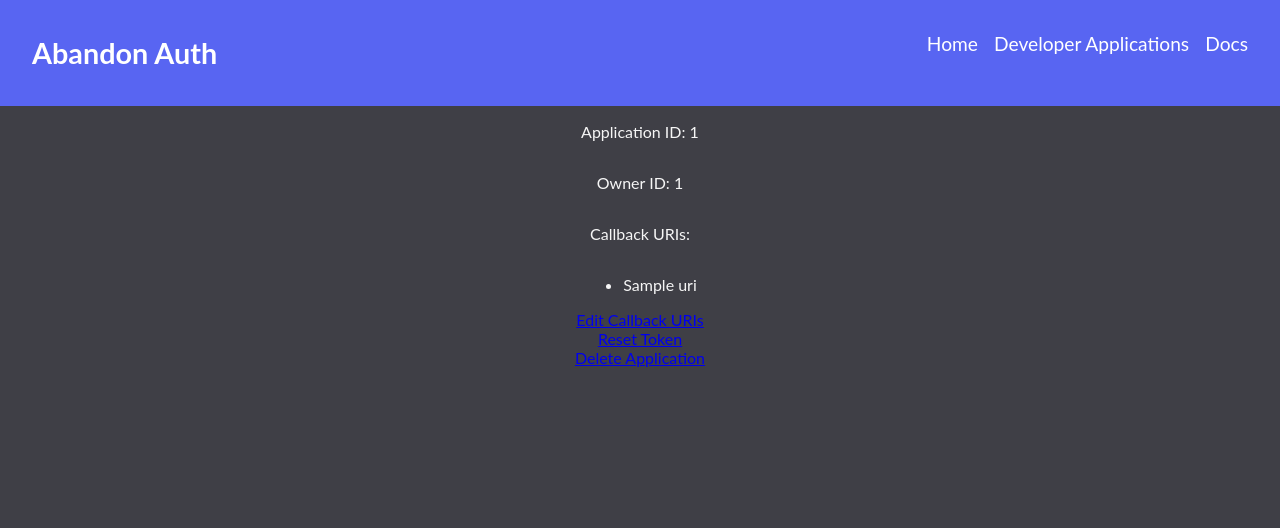
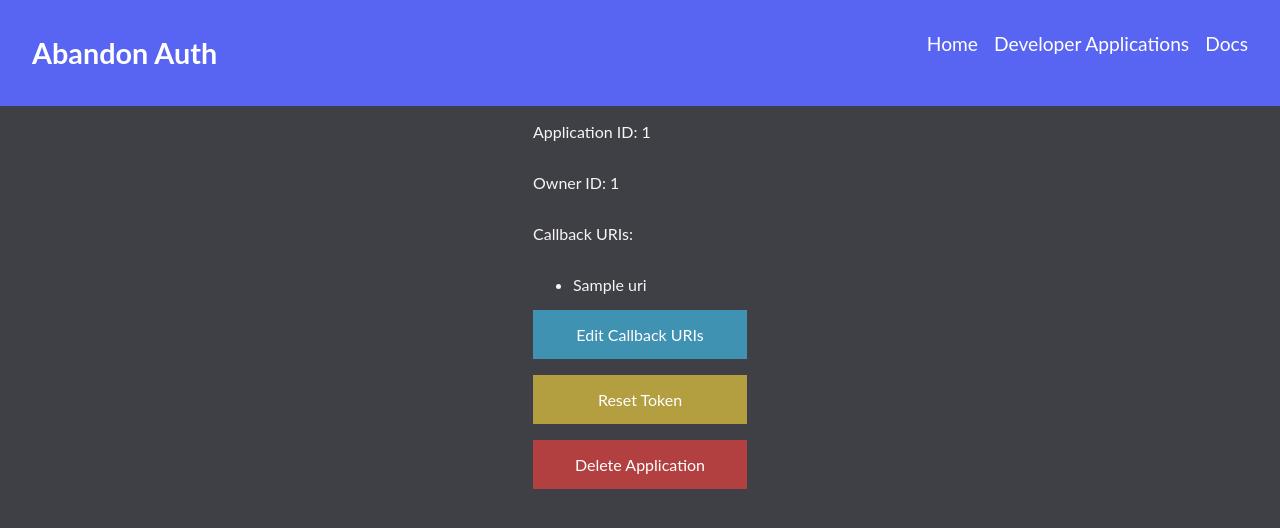
Before and after one commit to AbandonTech/abandonauth, a FastAPI app: template abandonauth/templates/developer_app_info.html in a window 1280 px wide. Shown: the top 528 px of the page. Run offline with FastAPI, Linux system fonts and the light colour scheme; the template is opened without the code that fills it: most values are stand-ins (such as "Sample title", 1, 10 or a date in 2020); parts of the project's set-up code (start-up, migrations or seed data) failed here and were passed over.

Commit message:
finish styling pages with rough styling

```diff
--- a/abandonauth/static/styles.css
+++ b/abandonauth/static/styles.css
@@ -63,8 +63,75 @@ footer {
     align-items: center;
 }
 
+.devAppButtonGroup {
+  display: flex;
+  flex-direction: column;
+  justify-content: space-evenly;
+  align-items: center;
+  gap: 1em;
+}
+
+.devAppButtonGroup a {
+  width: 150px;
+}
+
+.noteText {
+  font-size: 0.75rem;
+}
+
+.editCallbackForm {
+  display: flex;
+  justify-content: space-evenly;
+  align-items: center;
+  gap: 1em;
+}
+
+.button-submit {
+  background-color: #04AA6D; /* Green */
+  border: none;
+  color: white;
+  padding: 3px 16px;
+  text-align: center;
+  text-decoration: none;
+  display: inline-block;
+  font-size: 16px;
+}
+
 .button {
   background-color: #04AA6D; /* Green */
+  border: none;
+  color: white;
+  padding: 15px 32px;
+  text-align: center;
+  text-decoration: none;
+  display: inline-block;
+  font-size: 16px;
+}
+
+.button-info {
+  background-color: #4092b3;
+  border: none;
+  color: white;
+  padding: 15px 32px;
+  text-align: center;
+  text-decoration: none;
+  display: inline-block;
+  font-size: 16px;
+}
+
+.button-warning {
+  background-color: #b39e40;
+  border: none;
+  color: white;
+  padding: 15px 32px;
+  text-align: center;
+  text-decoration: none;
+  display: inline-block;
+  font-size: 16px;
+}
+
+.button-danger {
+  background-color: #b34040;
   border: none;
   color: white;
   padding: 15px 32px;
@@ -83,6 +150,12 @@ footer {
 .developerApps a {
     color: white;
     font-size: 2rem;
+}
+
+.appInfo {
+    display: flex;
+    flex-direction: column;
+    justify-content: space-evenly;
 }
 
 #loginContent {
--- a/abandonauth/templates/delete_dev_app_confirmation.html
+++ b/abandonauth/templates/delete_dev_app_confirmation.html
@@ -4,8 +4,8 @@
     <div class="mainApp">
         <p>Are you sure you would like to permanently delete the application {{ dev_app_id }} ?</p>
         <form method="post">
-            <button>Yes</button>
-            <a href="/ui/applications/{{ dev_app_id }}">No</a>
+            <button class="button-warning">Yes</button>
+            <a class="button-danger" href="/ui/applications/{{ dev_app_id }}">No</a>
         </form>
     </div>
 {% endblock %}
--- a/abandonauth/templates/developer_app_info.html
+++ b/abandonauth/templates/developer_app_info.html
@@ -2,6 +2,7 @@
 {% block content %}
 {% include "navbar.html" %}
     <div class="mainApp">
+        <div class="appInfo">
             <p>Application ID: {{ dev_app_id }}</p>
             <p>Owner ID: {{ owner_id }}</p>
             <p>Callback URIs:</p>
@@ -12,11 +13,12 @@
 
             </ul>
 
-        <div>
-            <a href="/ui/applications/{{ dev_app_id }}/edit_callback_uris">Edit Callback URIs</a>
+            <div class="devAppButtonGroup">
+                <a class="button-info" href="/ui/applications/{{ dev_app_id }}/edit_callback_uris">Edit Callback URIs</a>
+                <a class="button-warning" href="/ui/applications/{{ dev_app_id }}/reset_token">Reset Token</a>
+                <a class="button-danger" href="/ui/applications/{{ dev_app_id }}/delete_application">Delete Application</a>
+            </div>
         </div>
 
-        <a href="/ui/applications/{{ dev_app_id }}/reset_token">Reset Token</a>
-        <a href="/ui/applications/{{ dev_app_id }}/delete_application">Delete Application</a>
     </div>
 {% endblock %}
--- a/abandonauth/templates/index.html
+++ b/abandonauth/templates/index.html
@@ -3,8 +3,7 @@
 {% include "navbar.html" %}
     <div class="mainApp">
         <div id="header">
-            <h1 id="title">AbandonAuth</h1>
-            <h2 id="subtitle">Developer Dashboard</h2>
+            <h1 id="title">Developer Dashboard</h1>
             <h1 id="userInfo">{{ username }}: {{ user_id }}</h1>
         </div>
     </div>
--- a/abandonauth/templates/reset_dev_app_token_confirmation.html
+++ b/abandonauth/templates/reset_dev_app_token_confirmation.html
@@ -4,8 +4,8 @@
     <div class="mainApp">
         <p>Are you sure you would like to reset your token for {{ dev_app_id }}</p>
         <form method="post">
-            <button>Yes</button>
-            <a href="/ui/applications/{{ dev_app_id }}">No</a>
+            <button class="button-warning">Yes</button>
+            <a class="button-danger" href="/ui/applications/{{ dev_app_id }}">No</a>
         </form>
     </div>
 {% endblock %}
```
Also changed, not shown: abandonauth/templates/edit_callback_uris.html (+9 -2 lines). Lines whose indentation alone changed are shown as unchanged.
